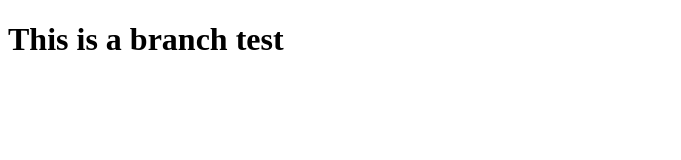
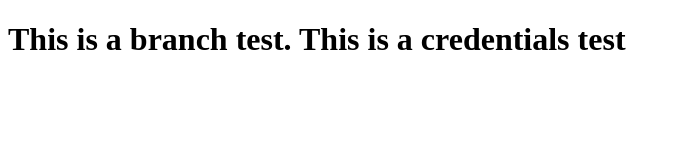
Before and after one commit to oliblue100/webdev-ref-project, a plain HTML site: page index.html in a window 1280 px wide. Shown: the whole page, without its empty margins (0-681 px from the left). Drawn offline with Linux system fonts and the light colour scheme.

Commit message:
now testing the authentication of git

```diff
--- a/index.html
+++ b/index.html
@@ -3,5 +3,5 @@
   <title>Test</title>
 </head>
 <body>
-  <h1>This is a branch test</h1>
+  <h1>This is a branch test. This is a credentials test</h1>
 </body>
```
